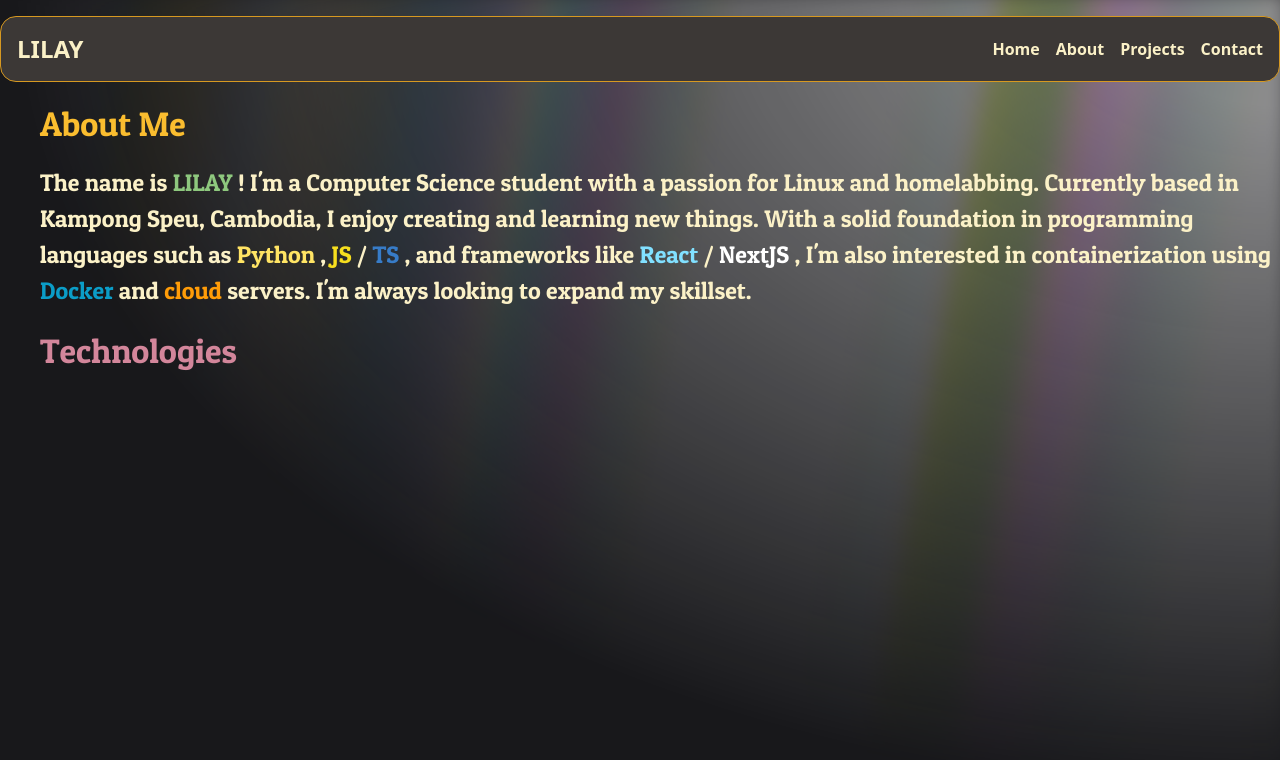
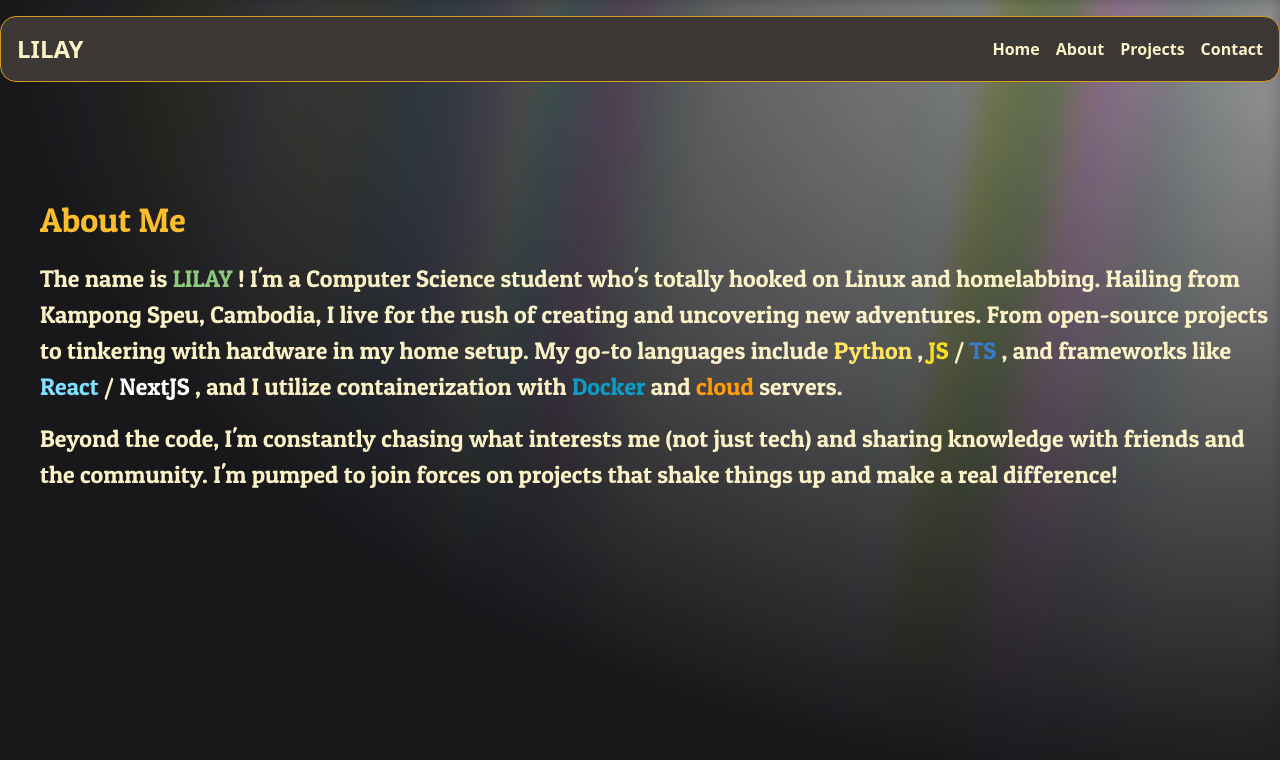
Before and after one commit to samithseu/portfolio, a Next.js app: page /about in a window 1280 px wide. Shown: the top 760 px of the page. Built offline with nearby package versions, Linux system fonts and the light colour scheme.

Commit message:
Long time no see

```diff
--- a/app/about/page.tsx
+++ b/app/about/page.tsx
@@ -1,13 +1,14 @@
 export default function About() {
   const name: string = "LILAY";
   const greeting: string = `The name is `;
-  const blob0: string = ` ! I'm a Computer Science student with a passion for Linux and homelabbing. Currently based in Kampong Speu, Cambodia, I enjoy creating and learning new things. With a solid foundation in programming languages such as `;
-  const blob1: string = `, I'm also interested in containerization using `;
-  const blob2: string = `servers. I'm always looking to expand my skillset.`;
+  const blob0: string = ` ! I'm a Computer Science student who's totally hooked on Linux and homelabbing. Hailing from Kampong Speu, Cambodia, I live for the rush of creating and uncovering new adventures. From open-source projects to tinkering with hardware in my home setup. My go-to languages include `;
+  const blob1: string = ` and I utilize containerization with `;
+  const blob2: string = `servers.`;
+  const blob3: string = `Beyond the code, I'm constantly chasing what interests me (not just tech) and sharing knowledge with friends and the community. I'm pumped to join forces on projects that shake things up and make a real difference!`;
   return (
     <>
       <div className="mx-auto max-w-[1400px] flex flex-col gap-4 h-full">
-        <div className="flex flex-col justify-start w-full pt-8 mb:w-2/6 sm:pl-10">
+        <div className="flex flex-col justify-start w-full pt-8 sm:pt-32 mb:w-2/6 sm:pl-10">
           <h1 className="text-[#fabd2f] text-[24px] md:text-[34px] sm:text-[28px] font-patua_one">
             About Me
           </h1>
@@ -19,18 +20,15 @@ export default function About() {
             <span className="text-[#f7df1e]"> JS </span> /
             <span className="text-[#377cc8]"> TS </span>, and frameworks like
             <span className="text-[#81e0ff]"> React </span> /
-            <span className="text-[#ffffff]"> NextJS </span>
-            {blob1}
+            <span className="text-[#ffffff]"> NextJS </span>,{blob1}
             <span className="text-[#0b9dc8]">Docker</span> and
             <span className="text-[#ff9c08]"> cloud </span>
             {blob2}
           </p>
-          <h1 className="text-[#d3869b] text-[24px] md:text-[34px] sm:text-[28px] font-patua_one pt-4">
-            Technologies
-          </h1>
+          <p className="text-[#fbf1c7] text-[18px] md:text-[24px] sm:text-[24px] font-patua_one pt-4">
+            {blob3}
+          </p>
         </div>
-
-        <div className="flex flex-col h-full md:flex-row"></div>
       </div>
     </>
   );
--- a/app/contact/page.tsx
+++ b/app/contact/page.tsx
@@ -1,7 +1,14 @@
 export default function Contact() {
   return (
-    <>
-      <h1 className="text-white">Hi from Contact</h1>
-    </>
+    <div className="flex flex-col items-center justify-center min-h-screen">
+      <h1 className="text-white text-2xl md:text-4xl mb-4 font-patua_one">
+        Under Construction :)
+      </h1>
+      <img
+        src="https://i.giphy.com/XZrUw9cTqJ0vi8bmV9.webp"
+        alt="Under Construction GIF"
+        className="max-w-xs md:max-w-md"
+      />
+    </div>
   );
 }
--- a/app/projects/page.tsx
+++ b/app/projects/page.tsx
@@ -1,7 +1,14 @@
 export default function Projects() {
   return (
-    <>
-      <h1 className="text-white">Hi from Projects</h1>
-    </>
+    <div className="flex flex-col items-center justify-center min-h-screen">
+      <h1 className="text-white text-2xl md:text-4xl mb-4 font-patua_one">
+        Under Construction :)
+      </h1>
+      <img
+        src="https://i.giphy.com/XZrUw9cTqJ0vi8bmV9.webp"
+        alt="Under Construction GIF"
+        className="max-w-xs md:max-w-md"
+      />
+    </div>
   );
 }
--- a/package.json
+++ b/package.json
@@ -13,13 +13,13 @@
     "cf-typegen": "wrangler types --env-interface CloudflareEnv cloudflare-env.d.ts"
   },
   "dependencies": {
+    "@opennextjs/cloudflare": "^1.5.1",
     "@react-three/drei": "^10.5.0",
-    "@opennextjs/cloudflare": "^1.5.1",
     "@react-three/fiber": "^9.1.2",
     "@types/three": "^0.178.1",
     "clsx": "^2.1.1",
     "motion": "^12.23.3",
-    "next": "15.3.4",
+    "next": "^15.5.4",
     "react": "^19.0.0",
     "react-dom": "^19.0.0",
     "react-type-animation": "^3.2.0",
```
Also changed, not shown: 1 other file (tests, documents, lock files or other folders).
